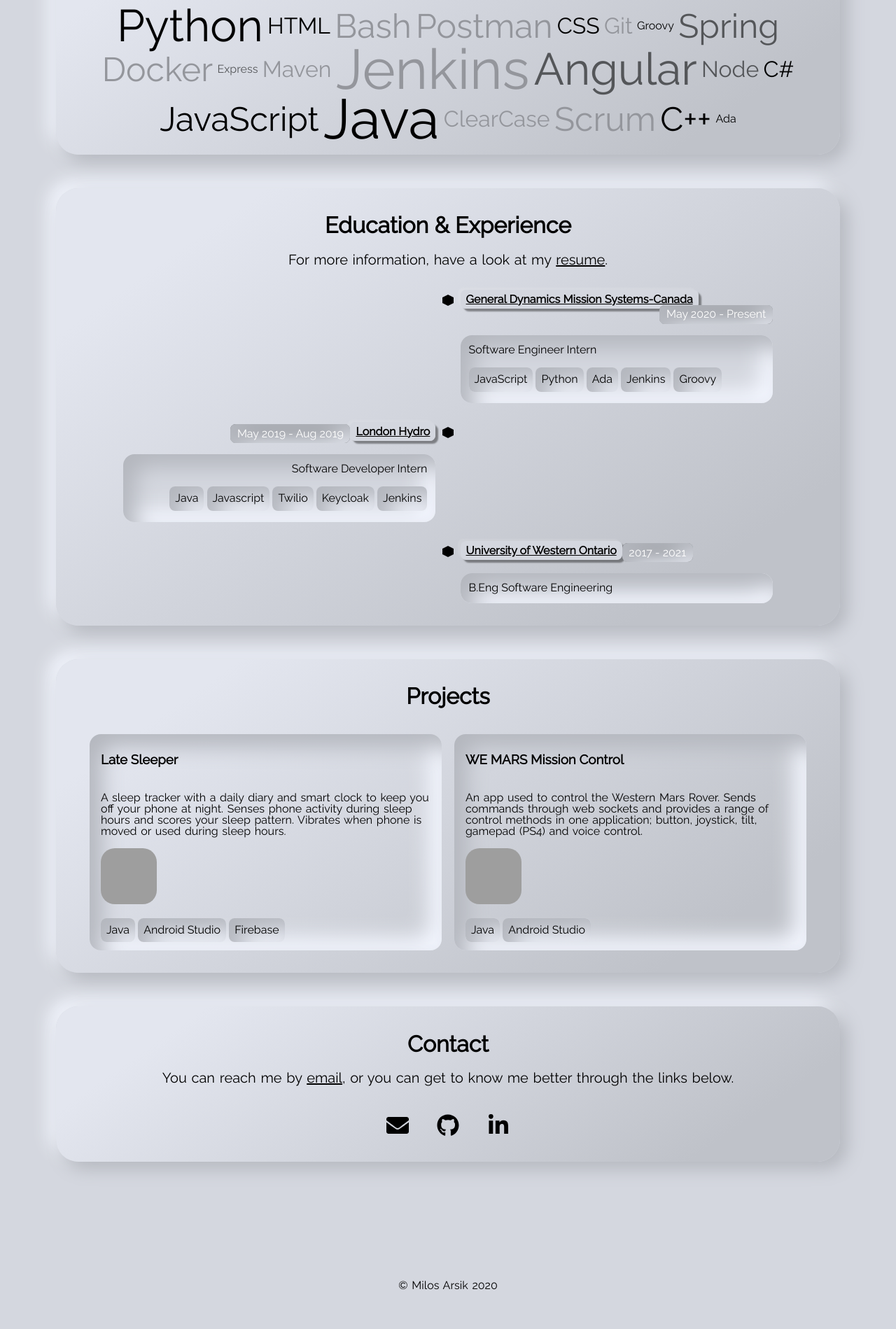
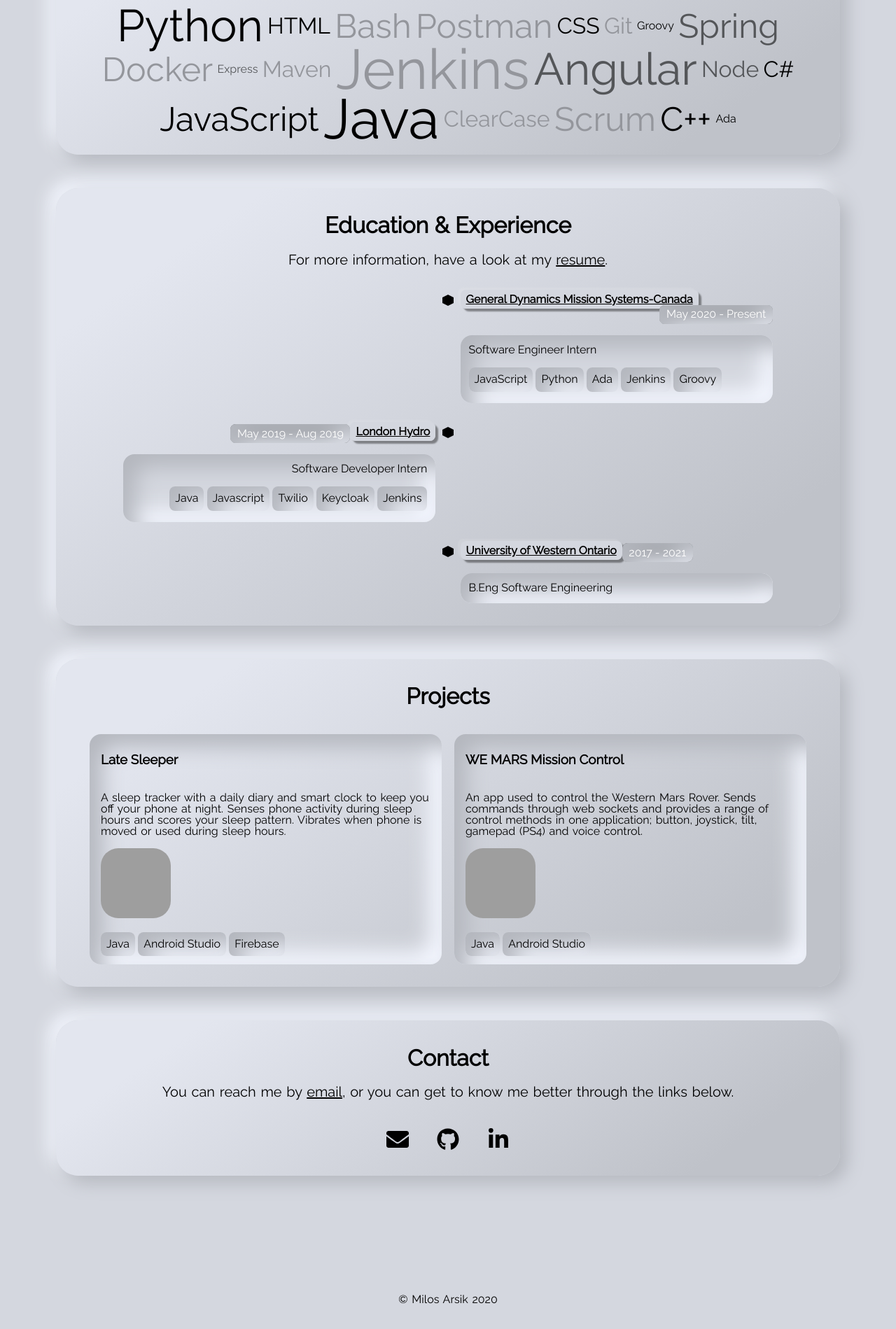
Before and after one commit to milosarsik/milosarsik.github.io, a Jekyll site: the page built from index.html, in a window 1280 px wide. Shown: the part 1632-3531 px from the top of the page at 70% size. Built offline with Jekyll 4.4.1, drawn with Linux system fonts in a browser that asks for light colours; grey boxes are pictures that could not be loaded.

Commit message:
Update section-projects.html

```diff
--- a/_includes/section-projects.html
+++ b/_includes/section-projects.html
@@ -9,7 +9,7 @@
         <p class="project-desc">{{project.descr}}</p>
         {% if project.demo %}
           <a href="{{project.demo}}" target="_blank" rel="noreferrer">
-            <img src="{{project.image}}" alt="{{project.name}}" style="width:80px;height:80px;border-radius:25%">
+            <img src="{{project.image}}" alt="{{project.name}}" style="width:100px;height:100px;border-radius:25%">
           </a>
         {% endif %}
         {% if project.tags %}
```
